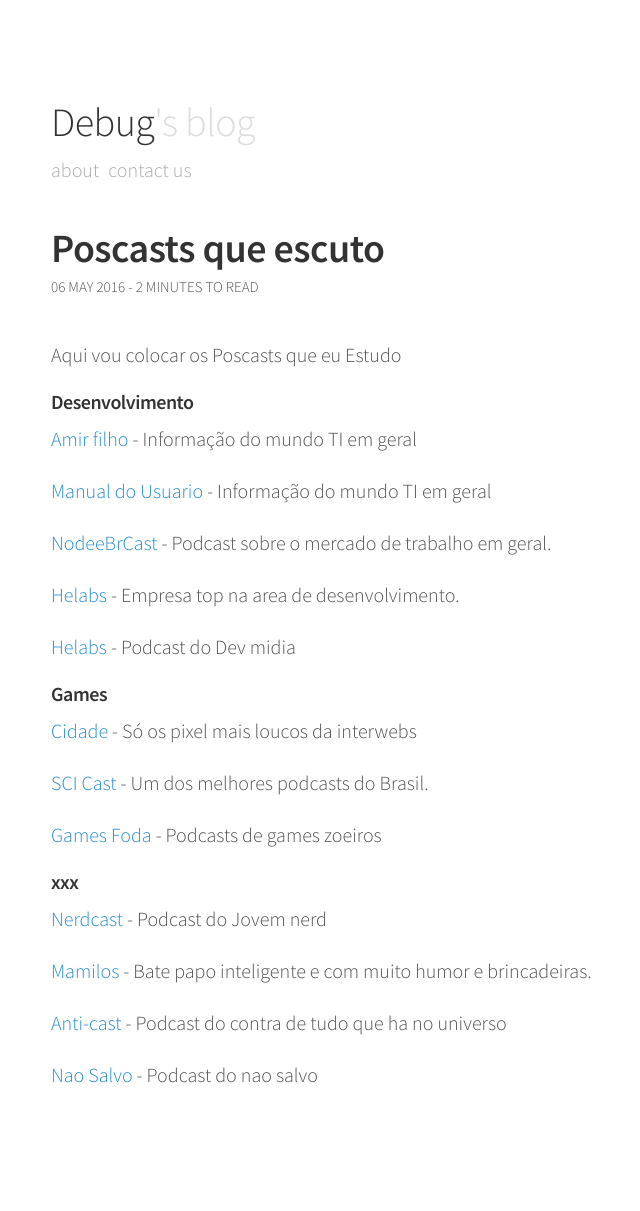
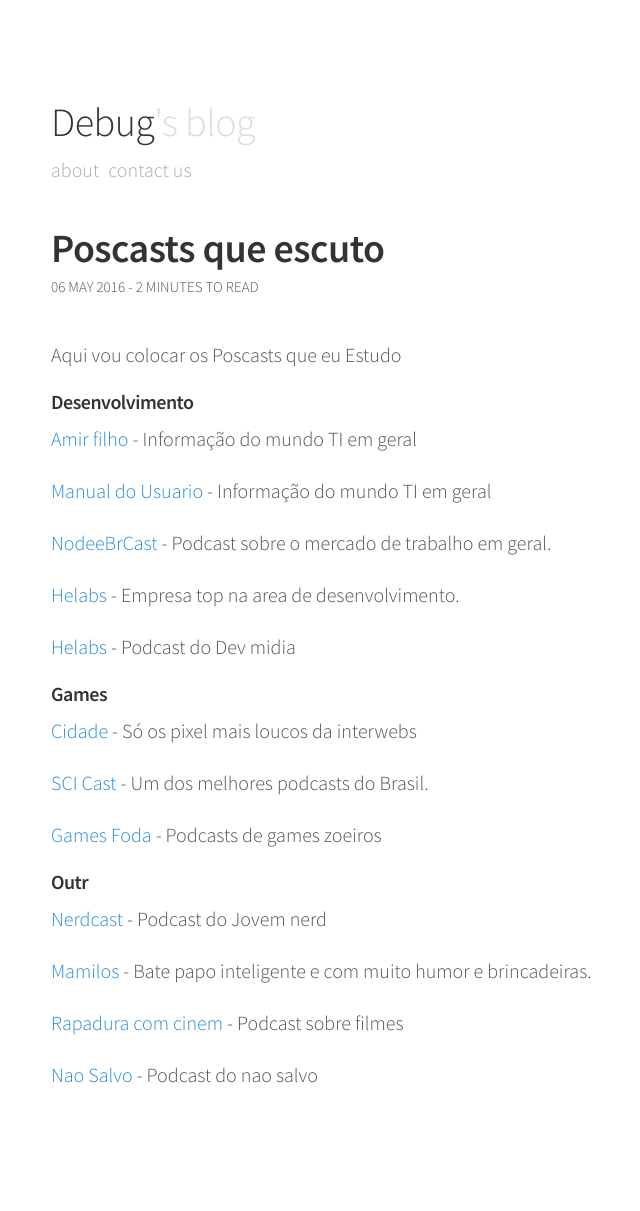
Before and after one commit to indrajithbandara/debug-blog, a Jekyll site: the page built from _posts/2016-05-06-podcast..md, in a window 1280 px wide. Shown: the whole page, without its empty margins (229-869 px from the left). Built offline with Jekyll 4.4.1, drawn with Linux system fonts in a browser that asks for light colours; comment, search, counter and statistics services are not loaded.

Commit message:
Adicionando rapadura

```diff
--- a/_posts/2016-05-06-podcast..md
+++ b/_posts/2016-05-06-podcast..md
@@ -32,7 +32,7 @@
 [Games Foda](http://www.gamesfoda.net/feed/podcast) - Podcasts de games zoeiros
 
 
-##### xxx
+##### Outr
 
 
 [Nerdcast](https://jovemnerd.com.br/nerdcast/) - Podcast do Jovem nerd
@@ -40,7 +40,7 @@
 [Mamilos](http://www.b9.com.br/podcasts/mamilos/) - Bate papo inteligente e com muito humor e brincadeiras.
 
 
-[Anti-cast](http://www.b9.com.br/podcasts/anticast/) - Podcast do contra de tudo que ha no universo
+[Rapadura com cinem](http://cinemacomrapadura.com.br/rapaduracast-podcast/) - Podcast sobre filmes
 
 
 
```
